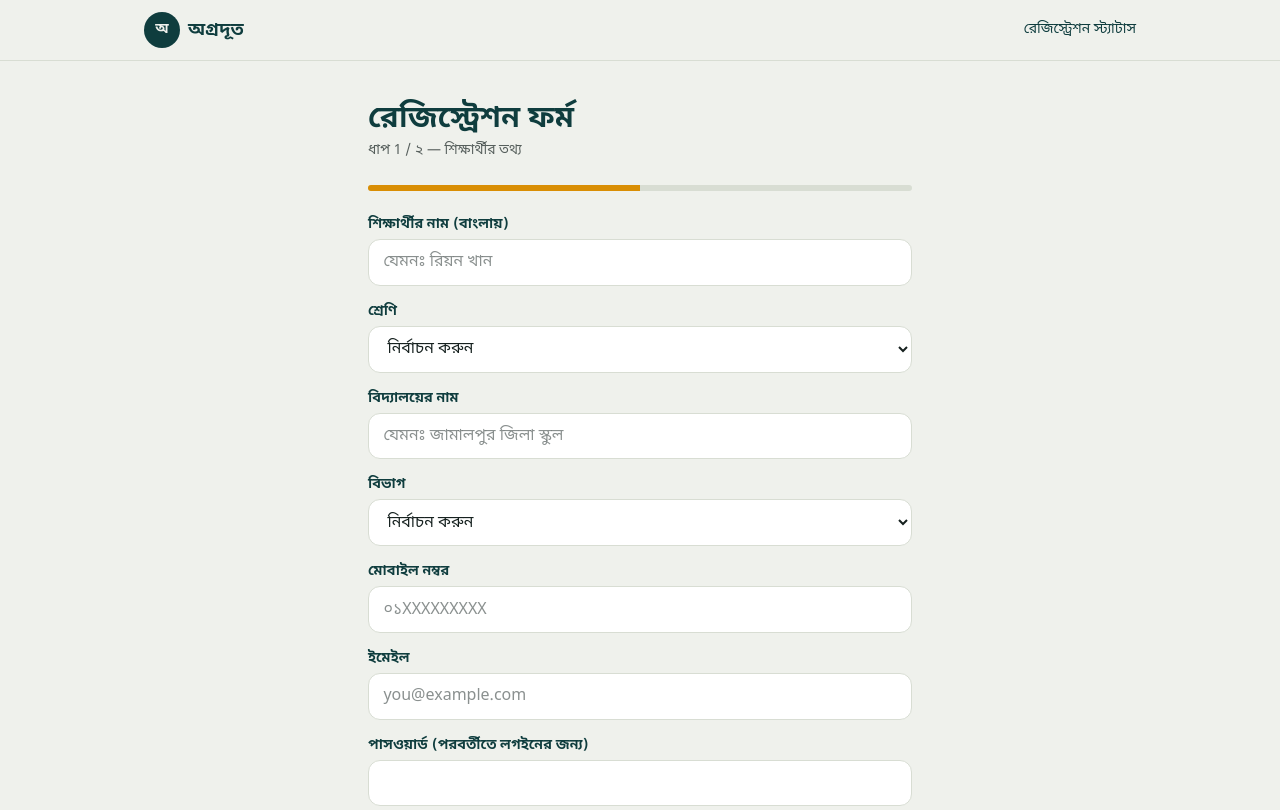
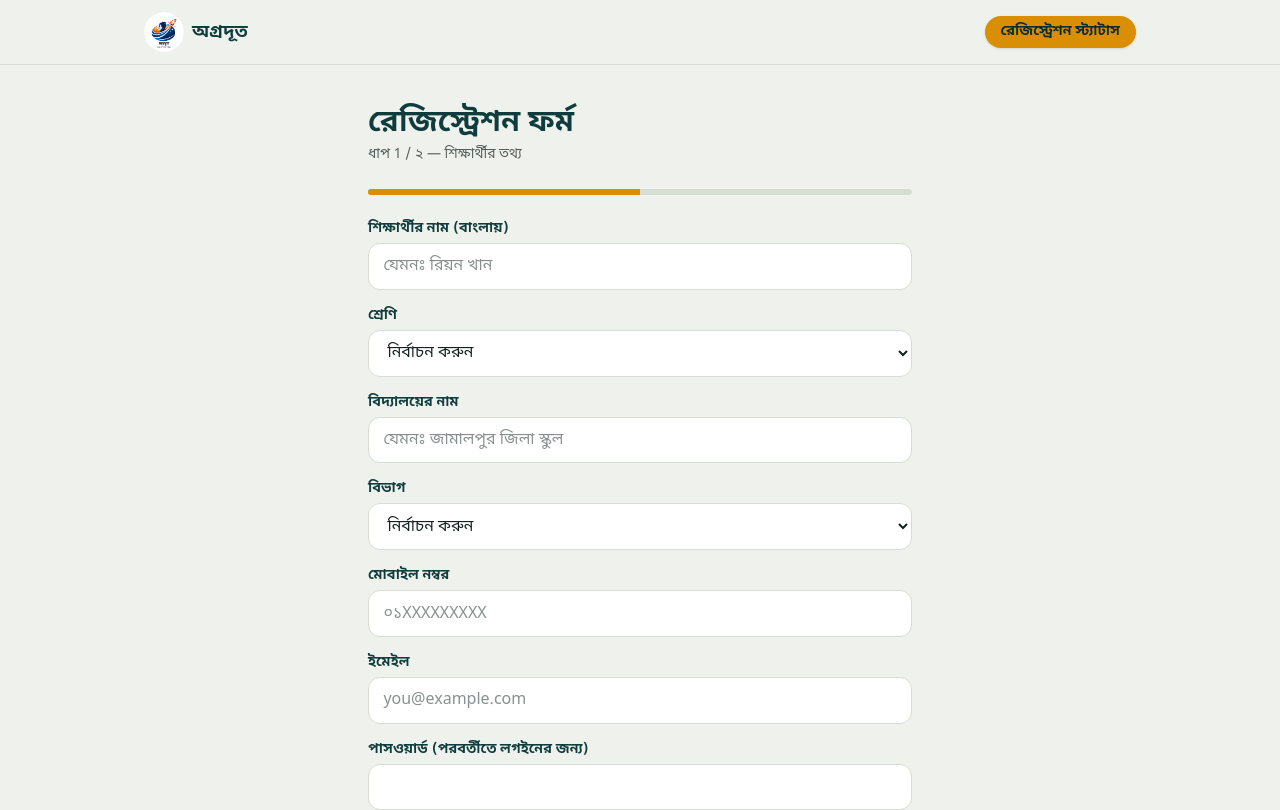
Before and after one commit to rion-khan-2009/banglabid, a React (Vite) app: page /register in a window 1280 px wide. Shown: the top 810 px of the page. Built offline with nearby package versions, Linux system fonts and the light colour scheme.

Commit message:
Add files via upload

```diff
--- a/src/components/Chrome.jsx
+++ b/src/components/Chrome.jsx
@@ -5,15 +5,20 @@ export function TopBar() {
     <header className="border-b border-[var(--color-paper-line)] bg-[var(--color-paper)]/95 backdrop-blur sticky top-0 z-40">
       <div className="mx-auto flex max-w-5xl items-center justify-between px-4 py-3">
         <Link to="/" className="flex items-center gap-2">
-          <span className="grid h-9 w-9 place-items-center rounded-full bg-[var(--color-ink)] font-display text-sm font-bold text-[var(--color-paper)]">
-            অ
-          </span>
+          <img
+            src="/images/agrodut-logo.png"
+            alt="অগ্রদূত"
+            className="h-10 w-10 rounded-full object-cover"
+          />
           <span className="font-display text-lg font-bold text-[var(--color-ink)]">
             অগ্রদূত
           </span>
         </Link>
         <nav className="flex items-center gap-4 text-sm font-medium text-[var(--color-ink)]">
-          <Link to="/status" className="hover:text-[var(--color-marigold-dark)]">
+          <Link
+            to="/status"
+            className="rounded-full bg-[var(--color-marigold)] px-4 py-1.5 font-display font-bold text-[var(--color-ink-dark)] shadow-sm transition hover:brightness-110"
+          >
             রেজিস্ট্রেশন স্ট্যাটাস
           </Link>
         </nav>
```
